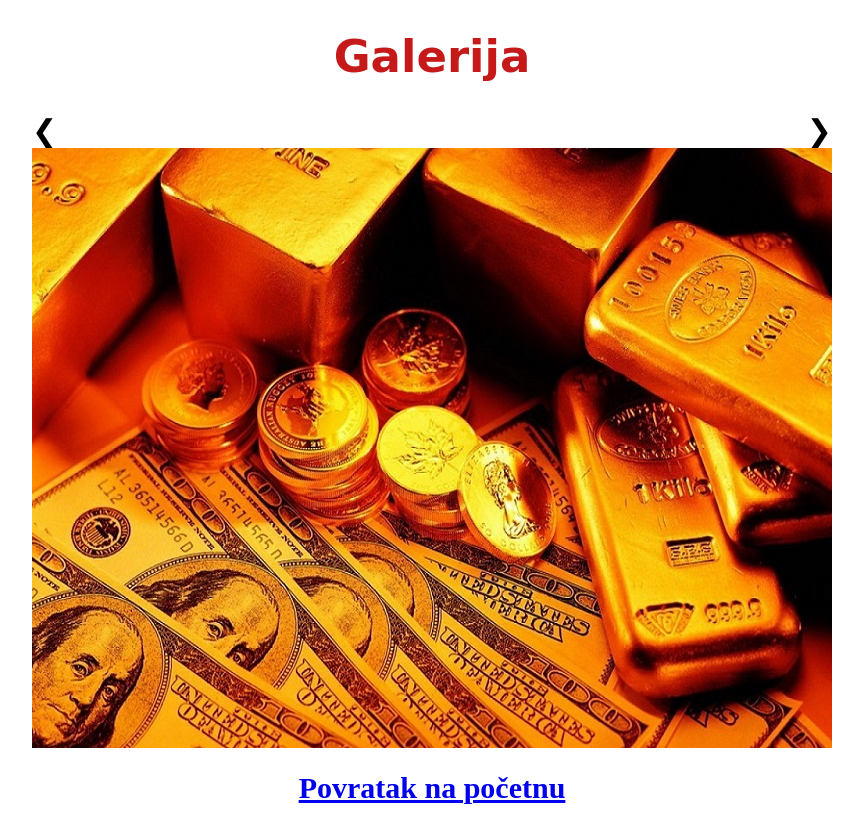
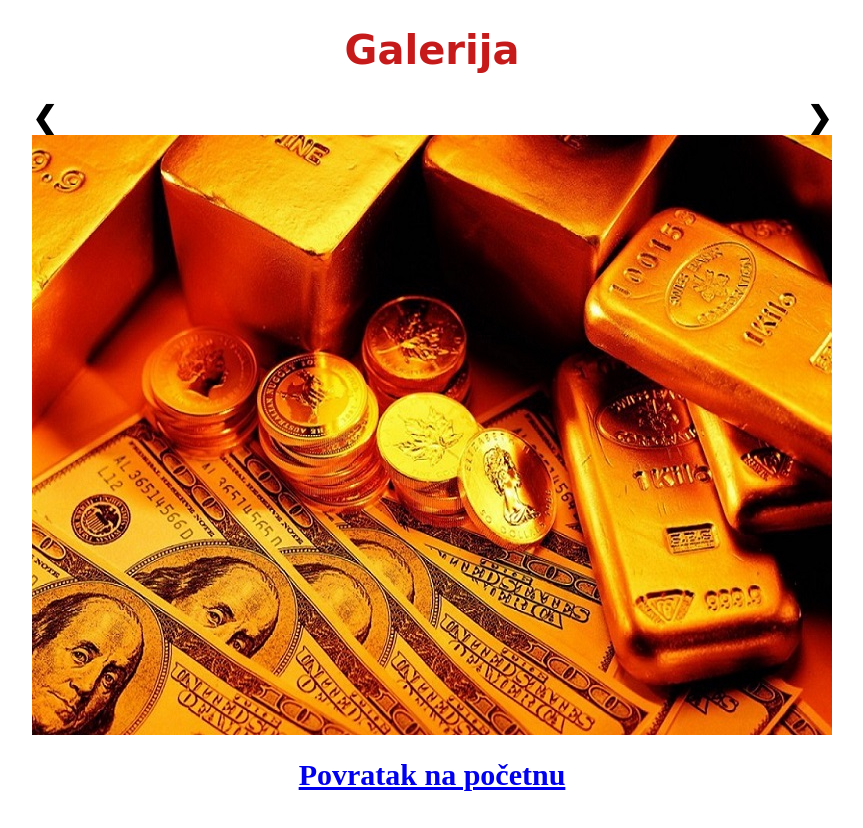
Before and after one commit to JasminkoVidakovic/Accounting-Agency, a PHP site: page /slideshow.html in a window 1280 px wide. Shown: the whole page, without its empty margins (208-1071 px from the left). After the commit the page ends 791 px from the top, so only its background shows below. Run offline with PHP 8.4, Linux system fonts and the light colour scheme.

Commit message:
Popravljene neke manje greškice

```diff
--- a/about.html
+++ b/about.html
@@ -49,9 +49,10 @@
 		</div>
 		<div id="tabela_rasta">
 				<table id="tabela">
-					<tr id="godina"></tr>
+					<tr id="godina">
 						<th id="kriterij">Kriterij</th>
-						<th id="godina" colspan="4">Godina</th>
+						<th id="godina_no" colspan="4">Godina</th>
+					</tr>
 					<tr id="main_row">
 						<th> </th>
 						<th>2013</th>
--- a/contact_form.html
+++ b/contact_form.html
@@ -2,6 +2,7 @@
 <html>
 <head>
 <meta charset="UTF-8">
+<meta name="viewport" content="width=device-width, initial-scale=1">
 	<title>Bilansa</title>
 	<meta name="author" content="your name" />
 		<meta name="description" content="" />
--- a/pricing_style.css
+++ b/pricing_style.css
@@ -28,8 +28,6 @@ ul {
 	color: #9095aa;
 	padding: 0px;
 	margin: 0px;
-
-
 }
 
 
--- a/slideshow.html
+++ b/slideshow.html
@@ -2,30 +2,29 @@
 <html>
 <title>W3.CSS</title>
 <meta name="viewport" content="width=device-width, initial-scale=1">
-
 <link rel="stylesheet" href="slideshow_style.css" type="text/css" />
 <link href="https://fonts.googleapis.com/css?family=Inconsolata" rel="stylesheet">
 <body>
 
-<div class="slideshow_container">
+<div class="galerija">
   <h1>Galerija</h1>
 </div>
 
 <div class="image_container" style="width:800px; height: 600px;">
 
-<div id="lijevi"><a class="left" onclick="plusDivs(-1)">&#10094;</a></div>
-<div id="desni"><a class="right" onclick="plusDivs(1)">&#10095;</a></div>
+<div id="lijevi"><a class="left" onclick="plusDivs(-1)"><b>&#10094;</b></a></div>
+<div id="desni"><a class="right" onclick="plusDivs(1)"><b>&#10095;</b></a></div>
 
-<div class="mySlides" style="width:800px; height: 600px;">
-  <img id="slika1" src="slika1.jpg" alt="slika1" style="width:800px; height: 600px;">
-</div>
-
-<div class="mySlides" style="width:800px; height: 600px;">
-  <img id="slika2" src="slika2.jpg" alt="slika2" style="width:800px; height: 600px;">
+<div class="mySlides">
+  <img id="slika1" src="slika1.jpg" alt="slika1">
 </div>
 
 <div class="mySlides">
-  <img id="slika3" src="slika3.jpg" alt="slika3" style="width:800px; height: 600px;">
+  <img id="slika2" src="slika2.jpg" alt="slika2">
+</div>
+
+<div class="mySlides">
+  <img id="slika3" src="slika3.jpg" alt="slika3">
 </div>
 
 </div>
--- a/slideshow_style.css
+++ b/slideshow_style.css
@@ -25,7 +25,7 @@ h1 {
 	font-family: 'Courgette', cursive;
 	color: #C61A1A;
 	text-decoration: bold;
-	font-size: 45px;
+	font-size: 40px;
 	width: 200px;
 	text-align: center;
 	margin-left: auto;
@@ -47,7 +47,7 @@ h5 {
 	margin-right: auto;
 }
 
-#slika1, slika2, slika3 {
+#slika1, #slika2, #slika3 {
 	width: 800px;
 	height: 600px;
 }
```
